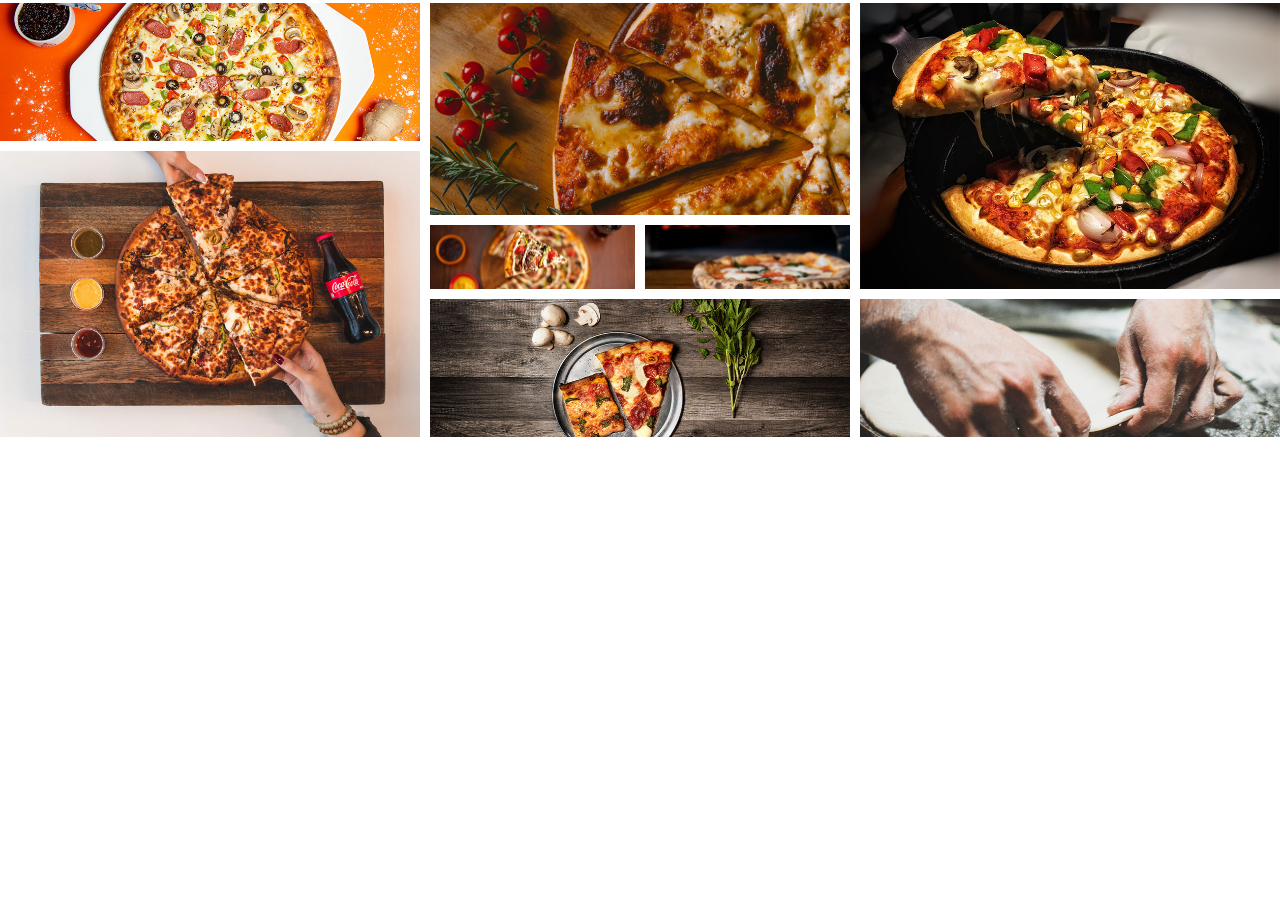
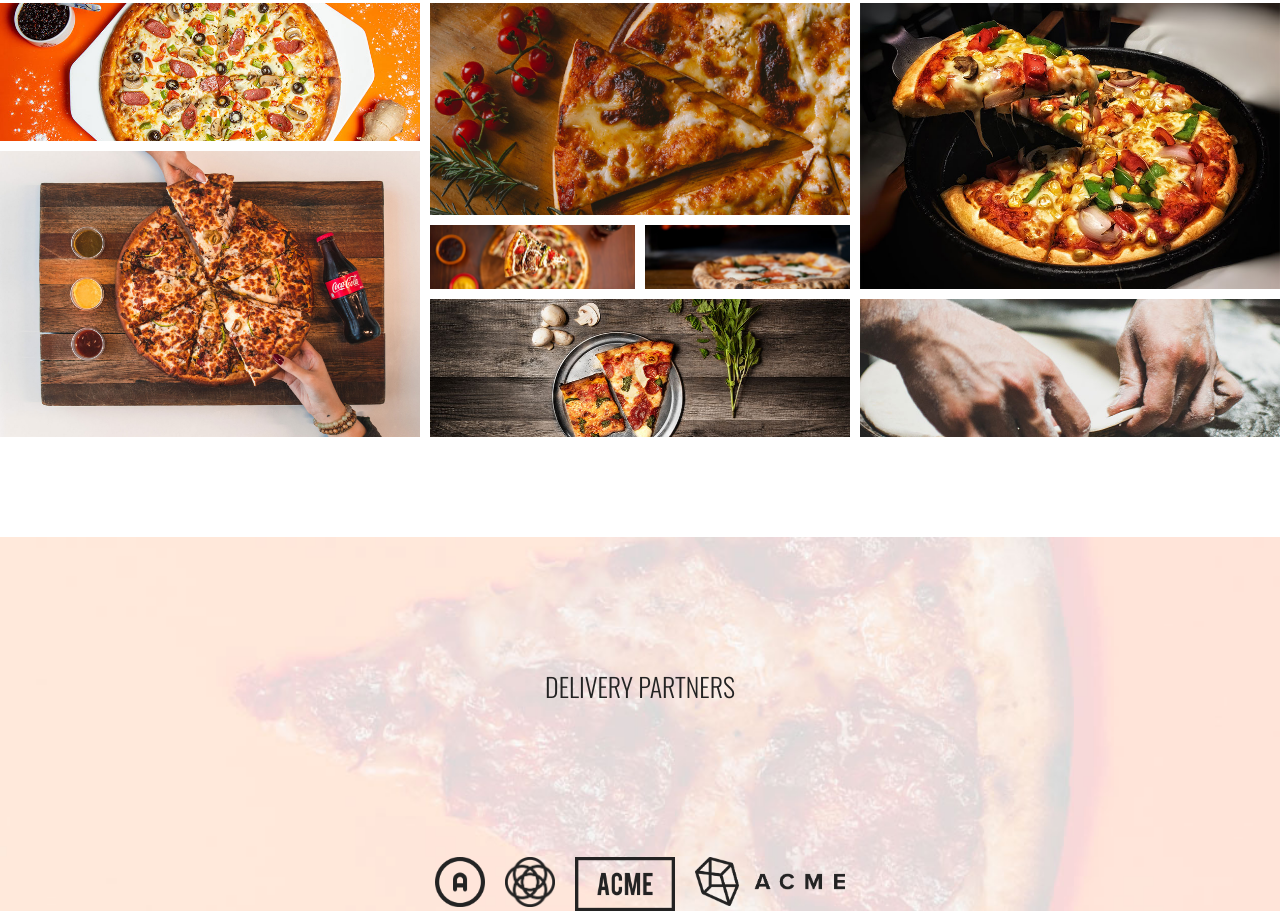
Before and after one commit to Burgundy13/Pizza-CO-Project, a website: page index.html in a window 1280 px wide. Shown: the part 2791-3702 px from the top of the page. Before the commit the page ends 3328 px from the top, so only its background shows below. Drawn offline with nearby package versions, Linux system fonts and the light colour scheme; a web font is replaced by a local one.

Commit message:
Section partners done

```diff
--- a/index.html
+++ b/index.html
@@ -287,6 +287,18 @@
 			</section>
 
 			<!-- Delivery end -->
+
+			<!-- Partners -->
+			<section class="subsection subsection__partners">
+				<h2>Delivery partners</h2>
+				<div class="delivery__partners">
+					<img src="images/logo/partner-1-dark.png" alt="Deliver partner 1" />
+					<img src="images/logo/partner-2-dark.png" alt="Deliver partner 2" />
+					<img src="images/logo/partner-3-dark.png" alt="Deliver partner 3" />
+					<img src="images/logo/partner-4-dark.png" alt="Deliver partner 4" />
+				</div>
+			</section>
+			<!-- Partners end -->
 		</main>
 
 		<!-- Main end -->
--- /dev/null
+++ b/scss/components/_partners.scss
@@ -0,0 +1,19 @@
+.subsection__partners {
+	background-image: url('../../images/img/subsection-2.jpg');
+	background-position: center;
+	background-repeat: no-repeat;
+	background-size: cover;
+
+	h2 {
+		font-size: 2.6rem;
+		font-weight: 300;
+		line-height: 1.4;
+	}
+}
+
+.delivery__partners {
+	display: grid;
+	grid-gap: 2rem;
+	grid-template-columns: repeat(2, 5rem) 10rem 15rem;
+	margin-top: 2rem;
+}
--- a/scss/style.scss
+++ b/scss/style.scss
@@ -7,3 +7,4 @@
 @import 'components/menu';
 @import 'components/reservation';
 @import 'components/delivery';
+@import 'components/partners';
```
Also changed, not shown: css/style.css.
